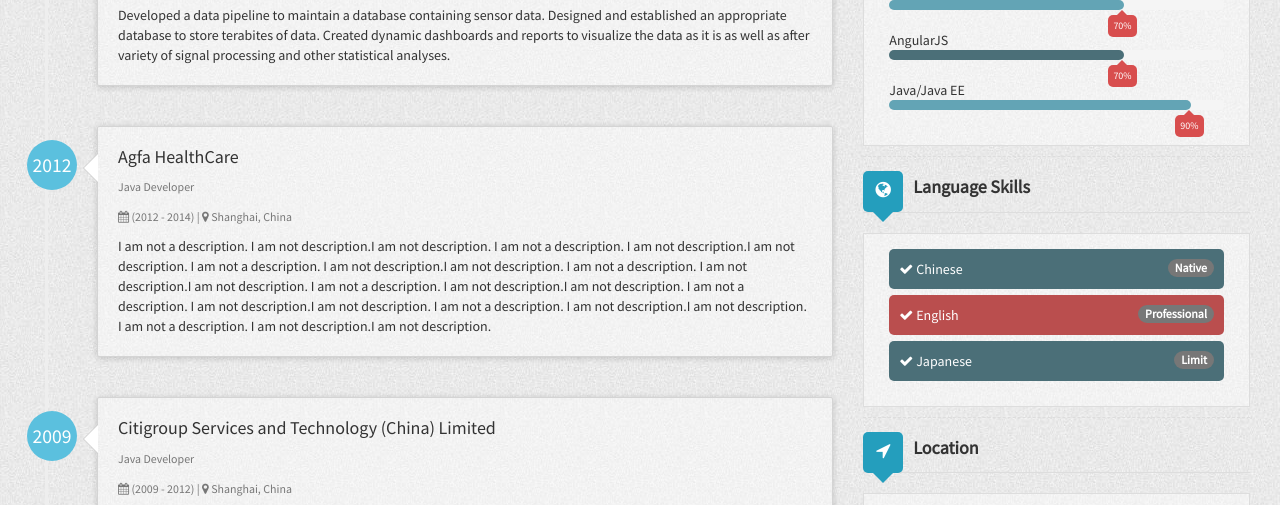
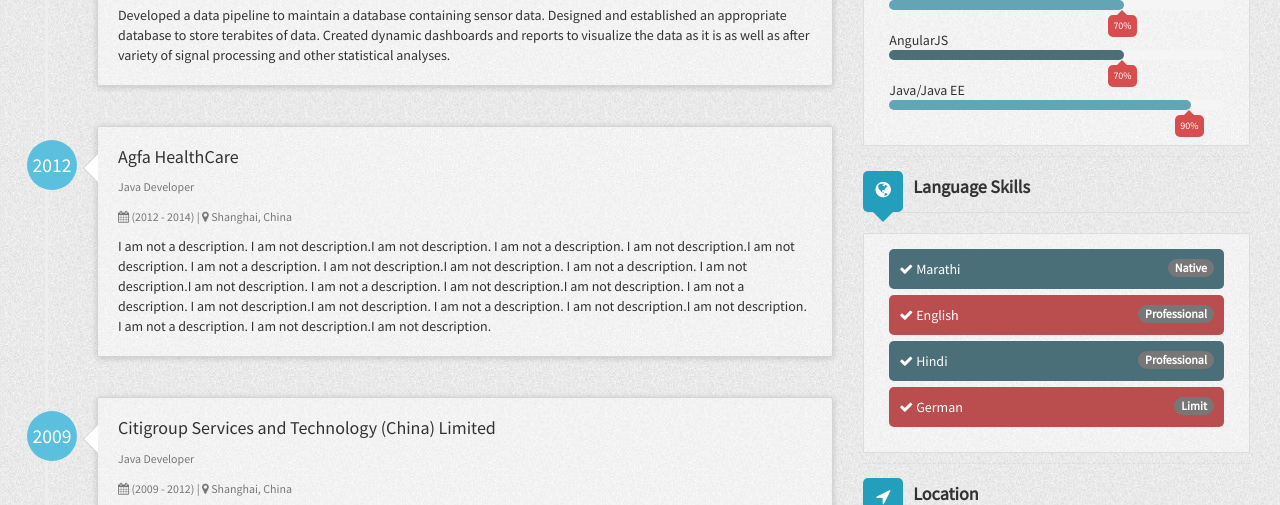
Before and after one commit to nachiketmparanjape2/nachiketmparanjape2.github.io, a Jekyll site: the page built from cv/index.html, in a window 1280 px wide and 900 px high, scrolled down 413 px, cut to the strip 0-505 px from the top of the window. Built offline with Jekyll 4.4.1, drawn with Linux system fonts in a browser that asks for light colours; nearby versions of some CDN libraries.

Commit message:
Update _config.yml

```diff
--- a/_config.yml
+++ b/_config.yml
@@ -62,13 +62,16 @@
       description: I am not a description. I am not description.I am not description. I am not a description. I am not description.I am not description. I am not a description. I am not description.I am not description. I am not a description. I am not description.I am not description. I am not a description. I am not description.I am not description. I am not a description. I am not description.I am not description. I am not a description. I am not description.I am not description. I am not a description. I am not description.I am not description.
   languages:
     - language1:
-      name: Chinese
+      name: Marathi
       proficiency: Native
     - language2:
       name: English
       proficiency: Professional
     - language3:
-      name: Japanese
+      name: Hindi
+      proficiency: Professional
+    - language4:
+      name: German
       proficiency: Limit
   programmingSkills:
     - skill1:
```
